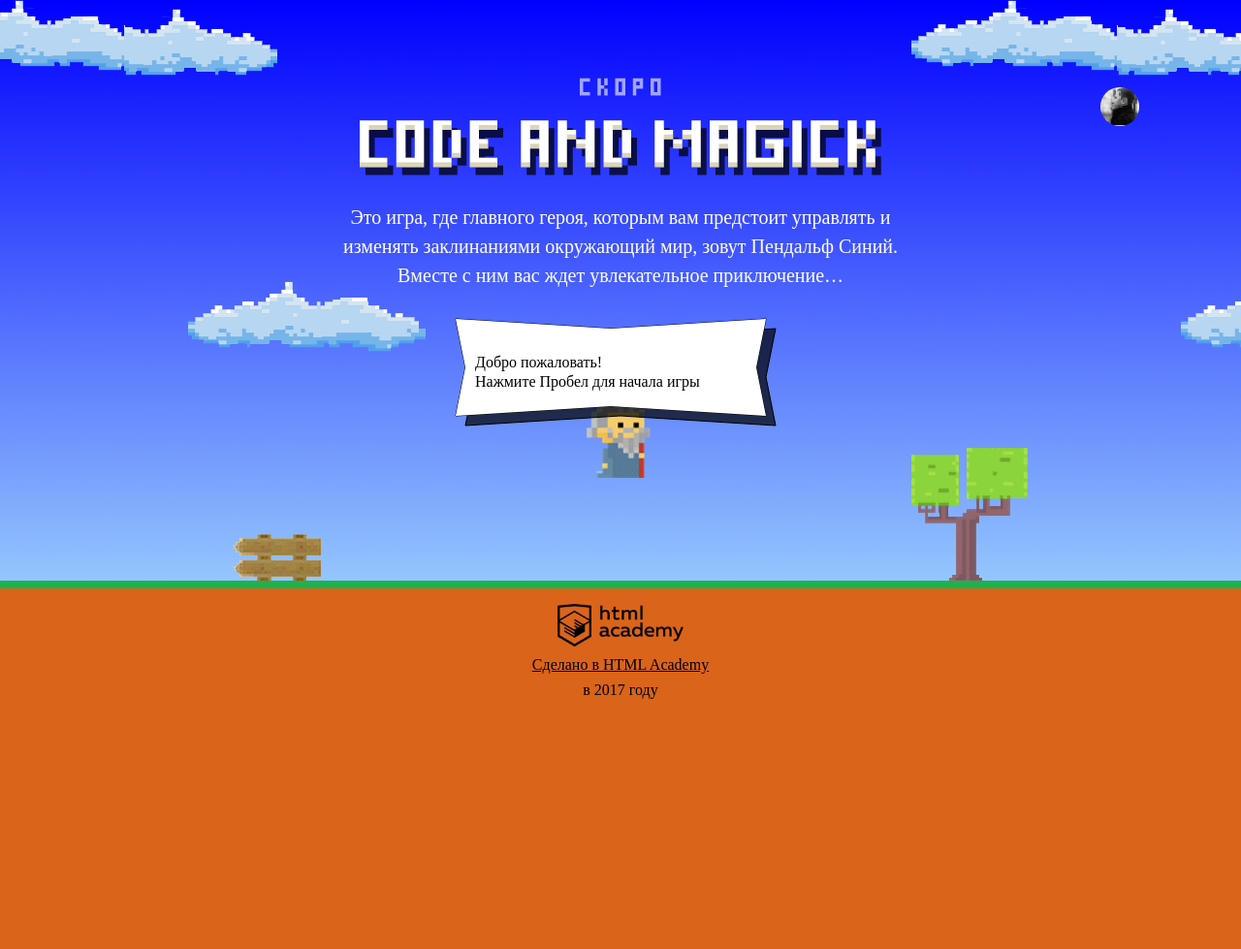
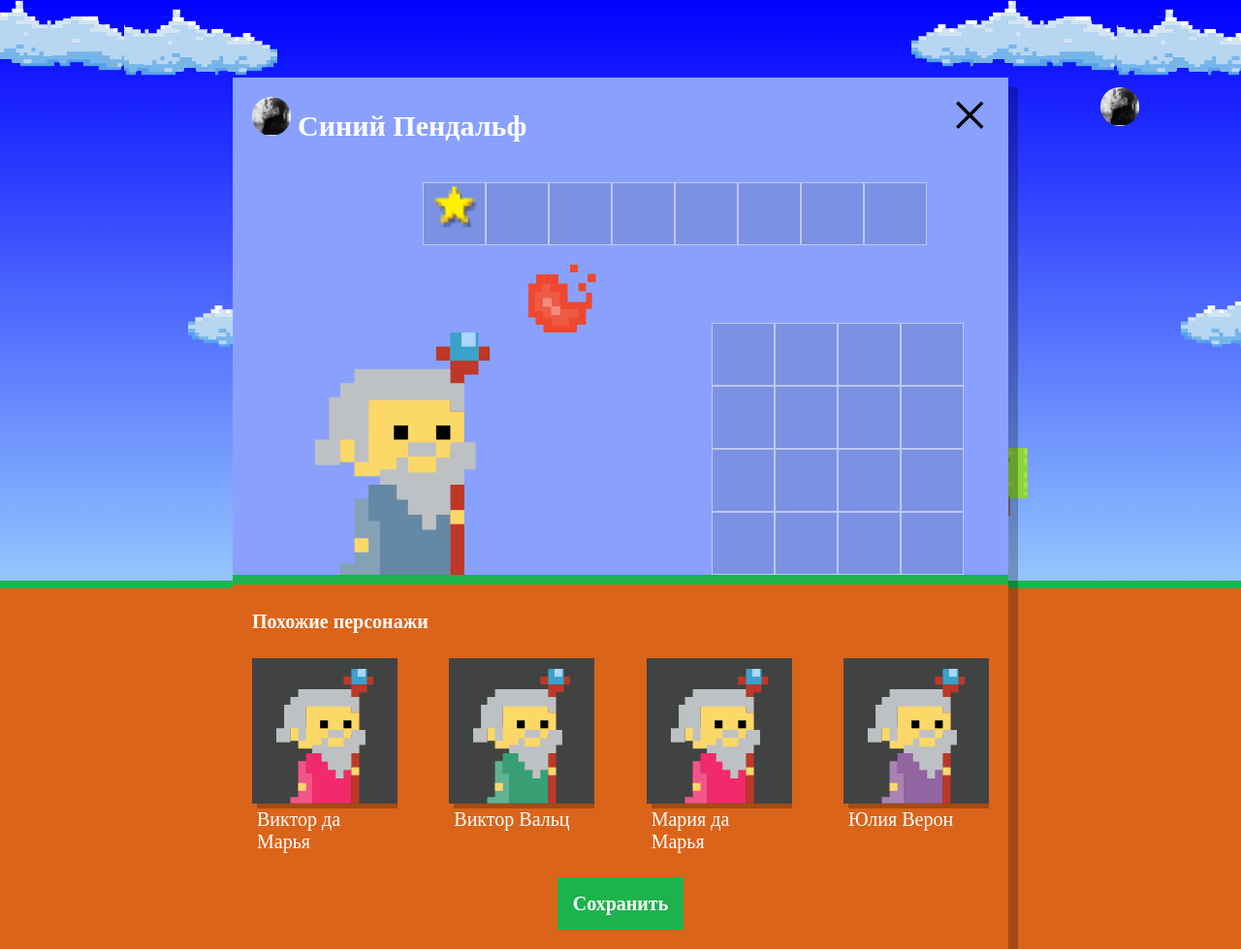
Before and after one commit to DrSaladin/833037-code-and-magick-20, a website: page index.html in a window 1280 px wide. Shown: the whole page at 97% size. Before the commit the page ends 800 px from the top, so only its background shows below. Drawn offline with Linux system fonts and the light colour scheme; a web font is replaced by a local one.

Commit message:
Finished randomized wizard-maker and added close and ESC buttons functionality

```diff
--- a/index.html
+++ b/index.html
@@ -210,6 +210,7 @@
 </script>
 <script src="js/game.js"></script>
 <script src="js/stat.js"></script>
+<script src="js/setup.js"></script>
 
 </body>
 </html>
--- /dev/null
+++ b/js/setup.js
@@ -0,0 +1,90 @@
+'use strict';
+
+var WIZARD_NAMES = ['Иван', 'Хуан Себастьян', 'Мария', 'Кристоф', 'Виктор', 'Юлия', 'Люпита'];
+var WIZARD_FAMILYNAMES = ['да Марья', 'Верон', 'Мирабелла', 'Вальц', 'Онопко', 'Топольницкая', 'Нионго', 'Ирвинг'];
+var WIZARD_EYESCOLOR = ['black', 'red', 'blue', 'yellow', 'green'];
+var WIZARD_HEAD = ['rgb(146, 100, 161)', 'rgb(56, 159, 117)', 'rgb(215, 210, 55)', 'rgb(0, 0, 0)'];
+var WIZARD_HANDSCOLOR = ['rgb(101, 137, 164)', 'rgb(241, 43, 107)', 'rgb(146, 100, 161)', 'rgb(56, 159, 117)', 'rgb(215, 210, 55)'];
+var WIZARD_COATCOLOR = ['rgb(101, 137, 164)', 'rgb(241, 43, 107)', 'rgb(146, 100, 161)', 'rgb(56, 159, 117)', 'rgb(215, 210, 55)', 'rgb(0, 0, 0)'];
+
+var wizardWindow = document.querySelector('.setup');
+wizardWindow.classList.remove('hidden');
+
+document.querySelector('.setup-similar').classList.remove('hidden');
+
+var wizardList = document.querySelector('.setup-similar-list');
+
+var wizardTemplate = document.querySelector('#similar-wizard-template')
+  .content
+  .querySelector('.setup-similar-item');
+
+var getArrayRandElement = function (arrey) {
+  var randonElement = Math.floor(Math.random() * arrey.length);
+  return arrey[randonElement];
+};
+
+var wizards = [
+  {
+    name: getArrayRandElement(WIZARD_NAMES),
+    familyName: getArrayRandElement(WIZARD_FAMILYNAMES),
+    coatColor: getArrayRandElement(WIZARD_COATCOLOR),
+    headColor: getArrayRandElement(WIZARD_HEAD),
+    eyesColor: getArrayRandElement(WIZARD_EYESCOLOR),
+    handsColor: getArrayRandElement(WIZARD_HANDSCOLOR),
+  },
+  {
+    name: getArrayRandElement(WIZARD_NAMES),
+    familyName: getArrayRandElement(WIZARD_FAMILYNAMES),
+    coatColor: getArrayRandElement(WIZARD_COATCOLOR),
+    headColor: getArrayRandElement(WIZARD_HEAD),
+    eyesColor: getArrayRandElement(WIZARD_EYESCOLOR),
+    handsColor: getArrayRandElement(WIZARD_HANDSCOLOR),
+  },
+  {
+    name: getArrayRandElement(WIZARD_NAMES),
+    familyName: getArrayRandElement(WIZARD_FAMILYNAMES),
+    coatColor: getArrayRandElement(WIZARD_COATCOLOR),
+    headColor: getArrayRandElement(WIZARD_HEAD),
+    eyesColor: getArrayRandElement(WIZARD_EYESCOLOR),
+    handsColor: getArrayRandElement(WIZARD_HANDSCOLOR),
+  },
+  {
+    name: getArrayRandElement(WIZARD_NAMES),
+    familyName: getArrayRandElement(WIZARD_FAMILYNAMES),
+    coatColor: getArrayRandElement(WIZARD_COATCOLOR),
+    headColor: getArrayRandElement(WIZARD_HEAD),
+    eyesColor: getArrayRandElement(WIZARD_EYESCOLOR),
+    handsColor: getArrayRandElement(WIZARD_HANDSCOLOR),
+  }
+];
+
+var renderWizard = function (wizard) {
+  var wizardElement = wizardTemplate.cloneNode(true);
+
+  wizardElement.querySelector('.setup-similar-label').textContent = wizard.name + ' ' + wizard.familyName;
+  wizardElement.querySelector('.wizard-coat').style.fill = wizard.coatColor;
+  wizardElement.querySelector('.wizard-coat').style.fill = wizard.headColor;
+  wizardElement.querySelector('.wizard-coat').style.fill = wizard.eyesColor;
+  wizardElement.querySelector('.wizard-coat').style.fill = wizard.handsColor;
+
+  return wizardElement;
+};
+
+var closeButton = document.querySelector('.setup-close');
+closeButton.onclick = function () {
+  wizardWindow.classList.add('hidden');
+};
+
+window.addEventListener('keydown', function (evt) {
+  if (evt.keyCode === 27) {
+    evt.preventDefault();
+    wizardWindow.classList.add('hidden');
+  }
+});
+
+var fragment = document.createDocumentFragment();
+for (var i = 0; i < wizards.length; i++) {
+  fragment.appendChild(renderWizard(wizards[i]));
+
+}
+wizardList.appendChild(fragment);
```
